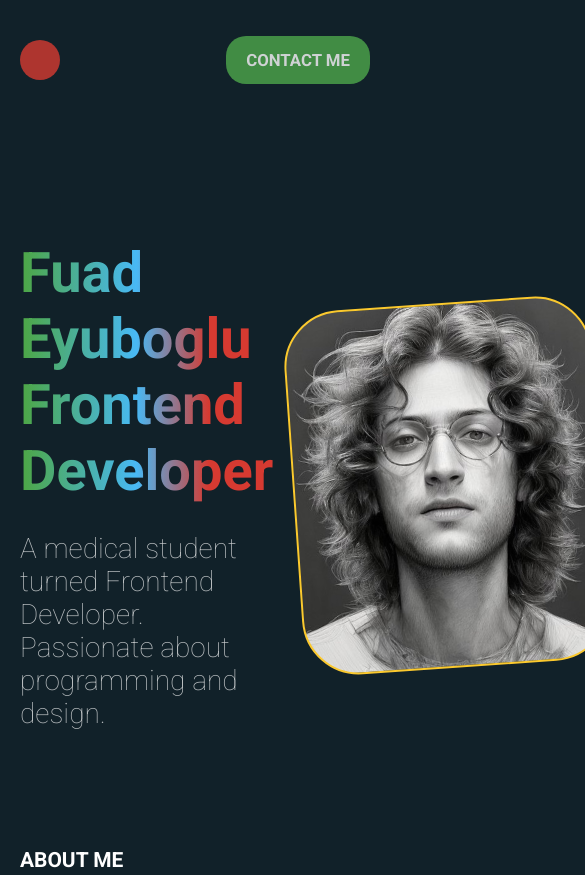
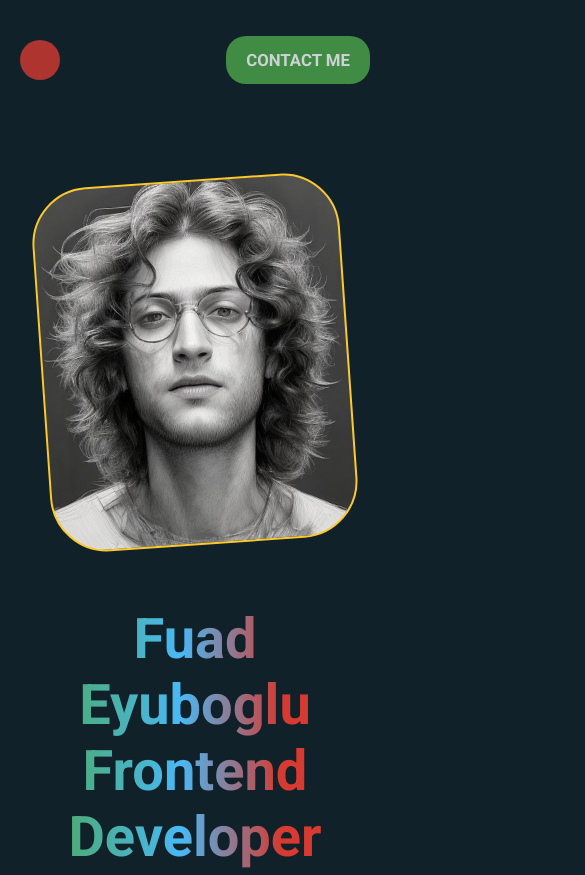
Before and after one commit to fuadeyuboglu/Portfolio, a website built with Vite: page index.html in a window 390 px wide. Shown: the top 875 px of the page, 585 px wide, since content can reach past the window. Built offline with nearby package versions, Linux system fonts and the light colour scheme.

Commit message:
Added responsiveness to jumbotron section

```diff
--- a/components/layouts.css
+++ b/components/layouts.css
@@ -33,4 +33,18 @@
     .layout-grid-half {
         grid-template-columns: 1fr;
     }
+
+    .jumbotron {
+        flex-direction: column;
+        margin-top: 60px;
+    }
+
+    .jumbotron-text {
+        text-align: center;
+    }
+
+    #jumbotron-picture {
+        order: -1;
+        margin-bottom: 40px;
+    }
 }
```
